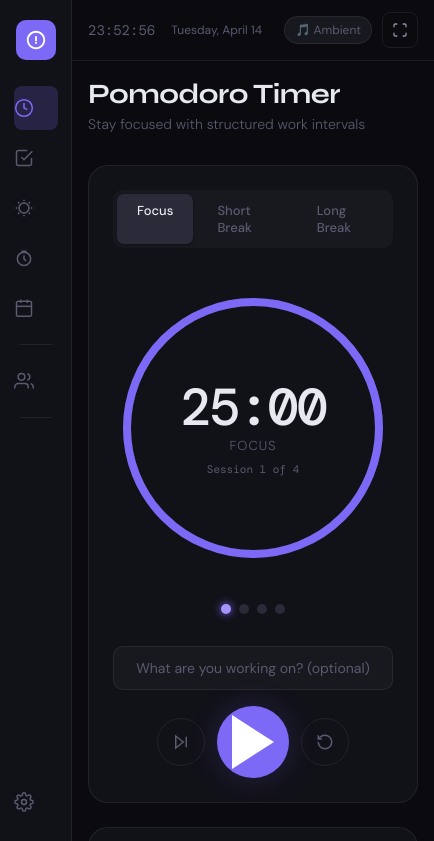
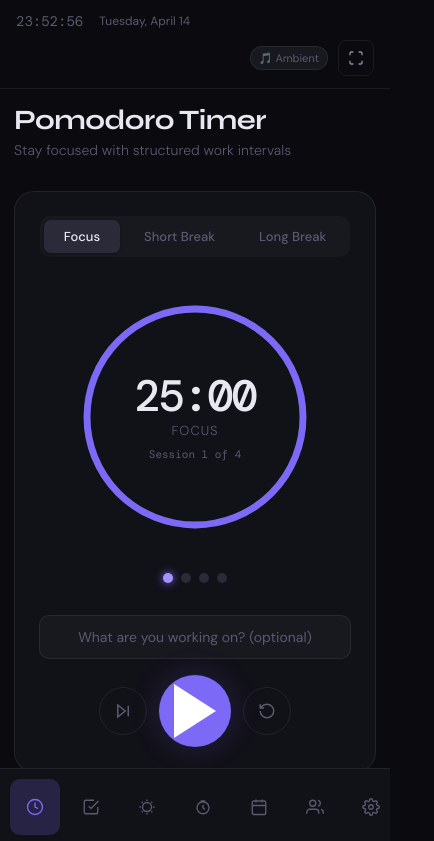
Before and after one commit to WakifRajin/ZenFlow, a plain HTML site: page index.html in a window 390 px wide. Shown: the top 841 px of the page, 434 px wide, since content can reach past the window. Drawn offline with nearby package versions, Linux system fonts and the light colour scheme; a web font is replaced by a local one.

Commit message:
Update index.html

```diff
--- a/index.html
+++ b/index.html
@@ -8,6 +8,10 @@
 <link href="https://fonts.googleapis.com/css2?family=DM+Mono:ital,wght@0,300;0,400;0,500;1,300&family=Syne:wght@400;500;600;700;800&family=DM+Sans:ital,opsz,wght@0,9..40,300;0,9..40,400;0,9..40,500;1,9..40,300&display=swap" rel="stylesheet">
 <style>
 :root {
+  --app-vh: 100vh;
+  --sidebar-collapsed: 72px;
+  --sidebar-expanded: 220px;
+  --mobile-nav-height: 76px;
   --bg: #0a0a0f;
   --bg2: #111118;
   --bg3: #18181f;
@@ -43,7 +47,7 @@
 }
 *,*::before,*::after{box-sizing:border-box;margin:0;padding:0}
 html{font-size:16px;-webkit-font-smoothing:antialiased}
-body{background:var(--bg);color:var(--text);font-family:var(--font-body);min-height:100vh;overflow-x:hidden}
+body{background:var(--bg);color:var(--text);font-family:var(--font-body);min-height:var(--app-vh);overflow-x:hidden}
 
 /* SCROLLBAR */
 ::-webkit-scrollbar{width:6px}
@@ -51,25 +55,27 @@ body{background:var(--bg);color:var(--text);font-family:var(--font-body);min-hei
 ::-webkit-scrollbar-thumb{background:var(--surface2);border-radius:3px}
 
 /* LAYOUT */
-.app{display:flex;min-height:100vh}
-.sidebar{width:72px;background:var(--bg2);border-right:1px solid var(--border);display:flex;flex-direction:column;align-items:center;padding:20px 0;gap:6px;position:fixed;height:100vh;z-index:100;transition:width 0.3s cubic-bezier(0.4,0,0.2,1)}
-.sidebar.expanded{width:220px}
-.sidebar-logo{width:40px;height:40px;background:var(--accent);border-radius:10px;display:flex;align-items:center;justify-content:center;margin-bottom:20px;flex-shrink:0;cursor:pointer}
-.sidebar-logo svg{width:22px;height:22px;fill:white}
-.nav-item{width:44px;height:44px;border-radius:var(--radius-sm);display:flex;align-items:center;justify-content:center;cursor:pointer;transition:all 0.2s;color:var(--text3);position:relative;flex-shrink:0}
+.app{display:flex;min-height:var(--app-vh)}
+.sidebar{width:var(--sidebar-collapsed);background:var(--bg2);border-right:1px solid var(--border);display:flex;flex-direction:column;align-items:center;padding:20px 0;gap:6px;position:fixed;height:var(--app-vh);z-index:100;transition:width 0.3s cubic-bezier(0.4,0,0.2,1);overflow-y:auto;overflow-x:hidden;scrollbar-width:thin}
+.sidebar.expanded{width:var(--sidebar-expanded)}
+.sidebar-logo{width:44px;height:44px;background:var(--accent);border-radius:10px;display:flex;align-items:center;justify-content:center;margin-bottom:20px;flex-shrink:0;cursor:pointer;transition:all 0.2s}
+.sidebar.expanded .sidebar-logo{width:192px;justify-content:flex-start;gap:12px;padding:0 12px;border-radius:var(--radius-sm)}
+.sidebar-logo svg{width:20px;height:20px;fill:white;display:block;flex-shrink:0}
+.nav-item{width:44px;height:44px;border-radius:var(--radius-sm);display:flex;align-items:center;justify-content:center;cursor:pointer;transition:all 0.2s;color:var(--text3);position:relative;flex-shrink:0;overflow:hidden}
 .sidebar.expanded .nav-item{width:192px;justify-content:flex-start;gap:12px;padding:0 12px}
 .nav-item:hover{background:var(--surface);color:var(--text2)}
 .nav-item.active{background:var(--accent-glow);color:var(--accent)}
-.nav-item svg{width:20px;height:20px;flex-shrink:0}
-.nav-label{font-family:var(--font-body);font-size:14px;font-weight:500;white-space:nowrap;overflow:hidden;opacity:0;transition:opacity 0.2s}
-.sidebar.expanded .nav-label{opacity:1}
+.nav-item svg{width:20px;height:20px;flex-shrink:0;display:block}
+.nav-label{font-family:var(--font-body);font-size:14px;font-weight:500;white-space:nowrap;overflow:hidden;max-width:0;opacity:0;transition:max-width 0.2s ease,opacity 0.2s ease}
+.sidebar.expanded .nav-label{max-width:140px;opacity:1}
+.sidebar-logo .nav-label{color:white}
 .nav-divider{width:32px;height:1px;background:var(--border);margin:8px 0;flex-shrink:0}
 .sidebar.expanded .nav-divider{width:192px}
 .sidebar-bottom{margin-top:auto}
 
-.main{margin-left:72px;flex:1;transition:margin-left 0.3s cubic-bezier(0.4,0,0.2,1)}
-.sidebar.expanded~.main{margin-left:220px}
-.page{display:none;padding:32px;animation:fadeIn 0.3s ease}
+.main{margin-left:var(--sidebar-collapsed);flex:1;min-width:0;transition:margin-left 0.3s cubic-bezier(0.4,0,0.2,1)}
+.sidebar.expanded~.main{margin-left:var(--sidebar-expanded)}
+.page{display:none;padding:32px;animation:fadeIn 0.3s ease;width:100%;max-width:1600px;margin:0 auto}
 .page.active{display:block}
 @keyframes fadeIn{from{opacity:0;transform:translateY(8px)}to{opacity:1;transform:translateY(0)}}
 
@@ -218,7 +224,7 @@ option{background:var(--surface)}
 .todo-main{display:flex;flex-direction:column;gap:16px}
 .todo-toolbar{display:flex;gap:10px;align-items:center}
 .todo-add-row{display:flex;gap:10px}
-.todo-item{display:flex;align-items:flex-start;gap:12px;padding:14px 16px;background:var(--bg2);border:1px solid var(--border);border-radius:var(--radius-sm);transition:all 0.2s;group:true}
+.todo-item{display:flex;align-items:flex-start;gap:12px;padding:14px 16px;background:var(--bg2);border:1px solid var(--border);border-radius:var(--radius-sm);transition:all 0.2s}
 .todo-item:hover{border-color:var(--border2)}
 .todo-item.completed .todo-text{text-decoration:line-through;color:var(--text3)}
 .todo-item.completed{opacity:0.6}
@@ -466,6 +472,7 @@ option{background:var(--surface)}
 .topbar{display:flex;align-items:center;justify-content:space-between;padding:16px 32px;border-bottom:1px solid var(--border);background:var(--bg);position:sticky;top:0;z-index:50}
 .topbar-left{display:flex;align-items:center;gap:16px}
 .topbar-right{display:flex;align-items:center;gap:10px}
+.topbar-left,.topbar-right{min-width:0}
 .topbar-time{font-family:var(--font-mono);font-size:14px;color:var(--text3)}
 .topbar-date{font-size:12px;color:var(--text3)}
 
@@ -485,15 +492,53 @@ option{background:var(--surface)}
 /* SCROLLABLE GARDEN */
 .garden-scroll{overflow-x:auto;padding-bottom:8px}
 
+/* GRID SAFETY */
+.pomodoro-layout>*,.todo-layout>*,.timer-layout>*,.tracking-layout>*,.grid-2>*,.grid-3>*,.grid-4>*{min-width:0}
+
 /* RESPONSIVE ADJUSTMENTS */
-@media(max-width:900px){
-  .pomodoro-layout,.todo-layout,.timer-layout,.tracking-layout{grid-template-columns:1fr}
+@media(max-width:1200px){
+  .pomodoro-layout,.timer-layout,.tracking-layout{grid-template-columns:1fr}
   .grid-4{grid-template-columns:repeat(2,1fr)}
+  .page{padding:24px}
+}
+@media(max-width:980px){
+  .todo-layout{grid-template-columns:1fr}
+  .grid-3{grid-template-columns:1fr 1fr}
+  .topbar{padding:14px 20px}
+}
+@media(max-width:780px){
+  .sidebar{left:0;right:0;bottom:0;top:auto;width:100%;height:var(--mobile-nav-height);flex-direction:row;align-items:center;justify-content:flex-start;padding:8px 10px;gap:6px;border-right:none;border-top:1px solid var(--border);overflow-x:auto;overflow-y:hidden}
+  .sidebar.expanded{width:100%}
+  .sidebar-logo{display:none}
+  .sidebar-bottom{margin-top:0;display:flex}
+  .nav-divider{display:none}
+  .nav-item{width:auto;min-width:58px;height:56px;padding:0 10px;flex-direction:column;gap:3px;justify-content:center;border-radius:10px}
+  .sidebar.expanded .nav-item{width:auto;justify-content:center;gap:3px;padding:0 10px}
+  .nav-item svg{width:18px;height:18px}
+  .nav-label{opacity:1;font-size:10px;line-height:1;max-width:66px;text-overflow:ellipsis}
+  .main,.sidebar.expanded~.main{margin-left:0;padding-bottom:var(--mobile-nav-height)}
+  .page{padding:18px}
+  .topbar{padding:12px 16px;flex-wrap:wrap;gap:10px;align-items:flex-start}
+  .topbar-left,.topbar-right{width:100%}
+  .topbar-right{justify-content:flex-end}
 }
 @media(max-width:600px){
-  .page{padding:16px}
-  .grid-2,.grid-3{grid-template-columns:1fr}
-  .topbar{padding:12px 16px}
+  .page{padding:14px}
+  .grid-2,.grid-3,.grid-4{grid-template-columns:1fr}
+  .form-row{grid-template-columns:1fr}
+  .tracker-bar{flex-wrap:wrap}
+  .tracker-desc,.tracker-project{min-width:100%}
+  .timer-controls,.sw-controls{flex-wrap:wrap;justify-content:center}
+  .custom-time-input{width:100%;justify-content:center}
+  .ring-container{width:240px;height:240px}
+  .ring-time{font-size:44px}
+  .timer-time-big{font-size:56px;letter-spacing:-2px}
+  .sw-time{font-size:54px;letter-spacing:-2px}
+}
+@media(max-width:420px){
+  .nav-item{min-width:50px;padding:0 8px}
+  .nav-label{display:none}
+  .ambient-badge{font-size:11px;padding:4px 8px}
 }
 
 /* DRAG OVER */
@@ -553,6 +598,7 @@ option{background:var(--surface)}
   <nav class="sidebar" id="sidebar">
     <div class="sidebar-logo" onclick="toggleSidebar()">
       <svg viewBox="0 0 24 24"><path d="M12 2C6.48 2 2 6.48 2 12s4.48 10 10 10 10-4.48 10-10S17.52 2 12 2zm0 18c-4.41 0-8-3.59-8-8s3.59-8 8-8 8 3.59 8 8-3.59 8-8 8zm-1-12h2v5h-2zm0 6h2v2h-2z"/></svg>
+      <span class="nav-label">Collapse</span>
     </div>
 
     <div class="nav-item active" onclick="navigate('pomodoro')" data-page="pomodoro" title="Pomodoro">
@@ -1300,6 +1346,31 @@ option{background:var(--surface)}
 
 <!-- CONTEXT MENU -->
 <div class="ctx-menu" id="ctxMenu" style="display:none"></div>
+
+<script type="module">
+  import { initializeApp } from "https://www.gstatic.com/firebasejs/12.12.0/firebase-app.js";
+  import { getAnalytics, isSupported } from "https://www.gstatic.com/firebasejs/12.12.0/firebase-analytics.js";
+
+  const firebaseConfig = {
+    apiKey: "AIzaSyCbN1iPFE0c3WRHlmHBZ-9WyToVYsd2YSk",
+    authDomain: "zenflow-pro.firebaseapp.com",
+    projectId: "zenflow-pro",
+    storageBucket: "zenflow-pro.firebasestorage.app",
+    messagingSenderId: "674620437450",
+    appId: "1:674620437450:web:bb15d0451766ac1c93d533",
+    measurementId: "G-78QE2SSXE9"
+  };
+
+  const app = initializeApp(firebaseConfig);
+
+  isSupported().then((supported) => {
+    if (supported) {
+      getAnalytics(app);
+    }
+  }).catch(() => {
+    // Analytics can be unavailable in some runtime contexts (for example, file://).
+  });
+</script>
 
 <script>
 // =====================================================================
@@ -1448,6 +1519,19 @@ function toggleSidebar(){
   document.getElementById('sidebar').classList.toggle('expanded');
 }
 
+function updateViewportHeightVar(){
+  const vh = (window.visualViewport ? window.visualViewport.height : window.innerHeight) * 0.01;
+  document.documentElement.style.setProperty('--app-vh', `${vh * 100}px`);
+}
+
+function syncResponsiveLayout(){
+  const sidebar = document.getElementById('sidebar');
+  if(!sidebar) return;
+  if(window.innerWidth <= 780){
+    sidebar.classList.remove('expanded');
+  }
+}
+
 // =====================================================================
 // TOAST
 // =====================================================================
@@ -2755,6 +2839,16 @@ function escHtml(s){return s?.replace(/&/g,'&amp;').replace(/</g,'&lt;').replace
 // INIT
 // =====================================================================
 function init(){
+  updateViewportHeightVar();
+  syncResponsiveLayout();
+  window.addEventListener('resize', ()=>{
+    updateViewportHeightVar();
+    syncResponsiveLayout();
+  });
+  if(window.visualViewport){
+    window.visualViewport.addEventListener('resize', updateViewportHeightVar);
+  }
+
   loadState();
   // Apply saved settings
   const s=appState.settings;
```
